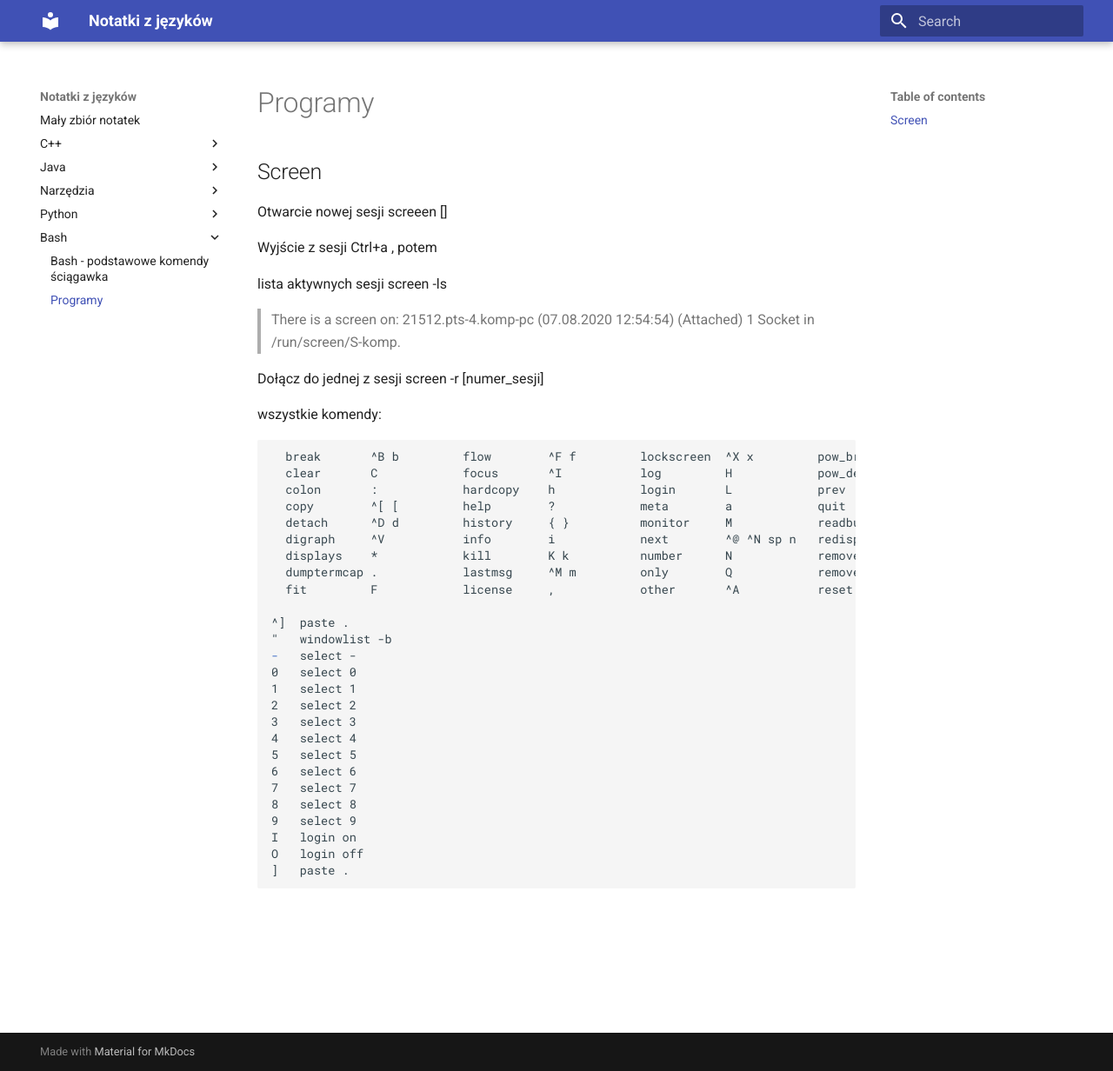
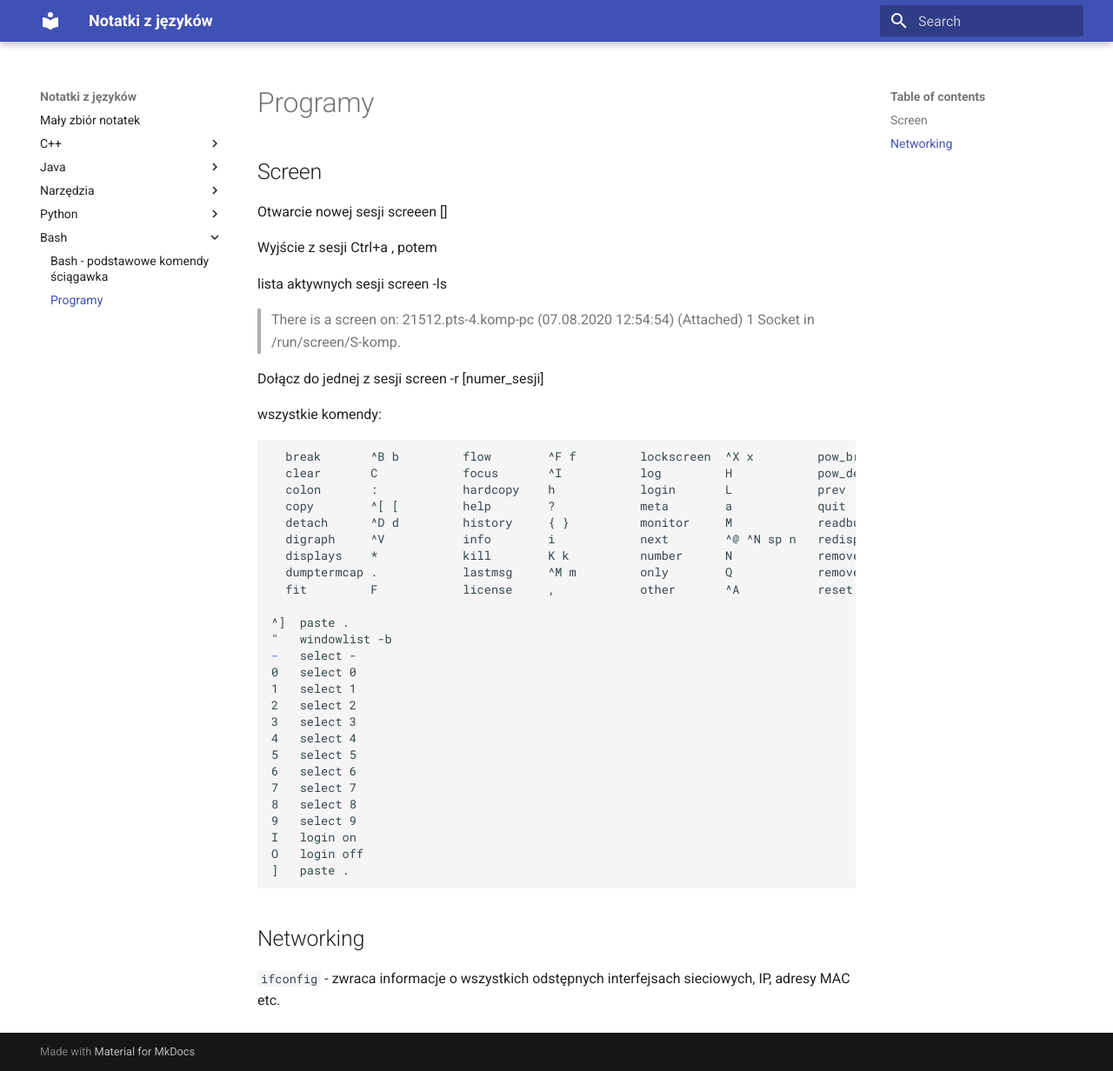
Before and after one commit to pktiuk/notatki_z_jezykow, an MkDocs documentation site: the page built from docs/bash/programy.md, in a window 1280 px wide and 1232 px high. Shown: the whole window at 87% size. Built offline with MkDocs 1.6.1 and Material for MkDocs 9.7.7, drawn with Linux system fonts in a browser that asks for light colours.

Commit message:
Ifconfig

````diff
--- a/docs/bash/programy.md
+++ b/docs/bash/programy.md
@@ -45,3 +45,8 @@ I   login on
 O   login off
 ]   paste .
 ```
+
+
+## Networking
+
+`ifconfig` - zwraca informacje o wszystkich odstępnych interfejsach sieciowych, IP, adresy MAC etc.
````
